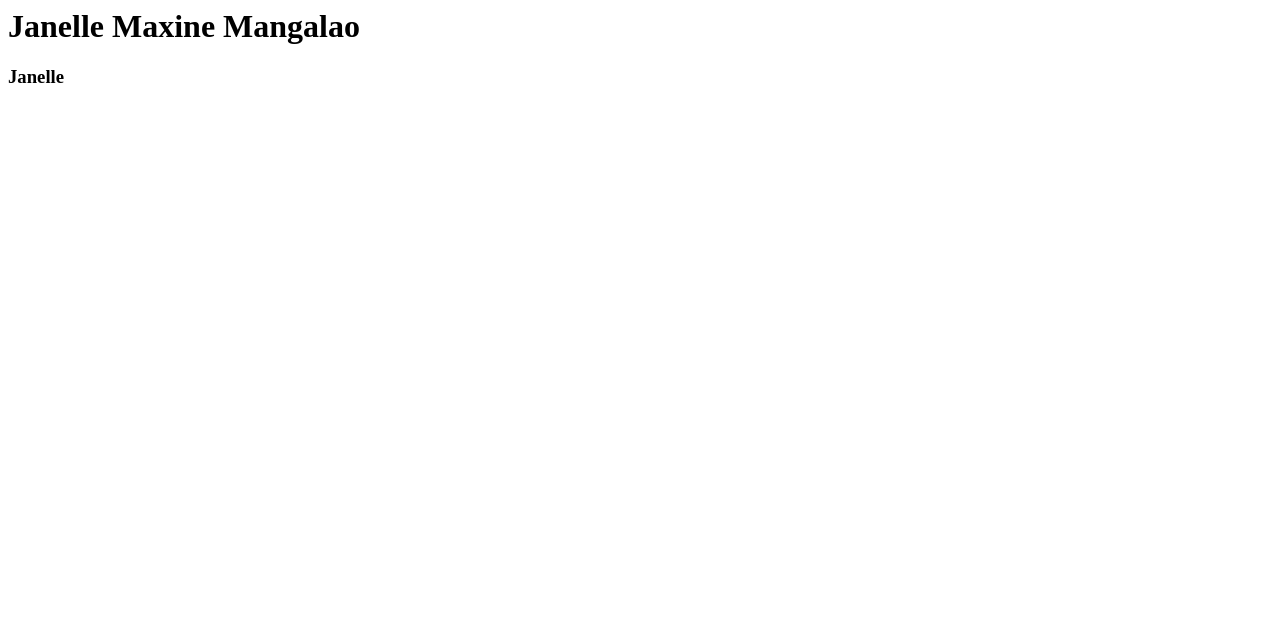
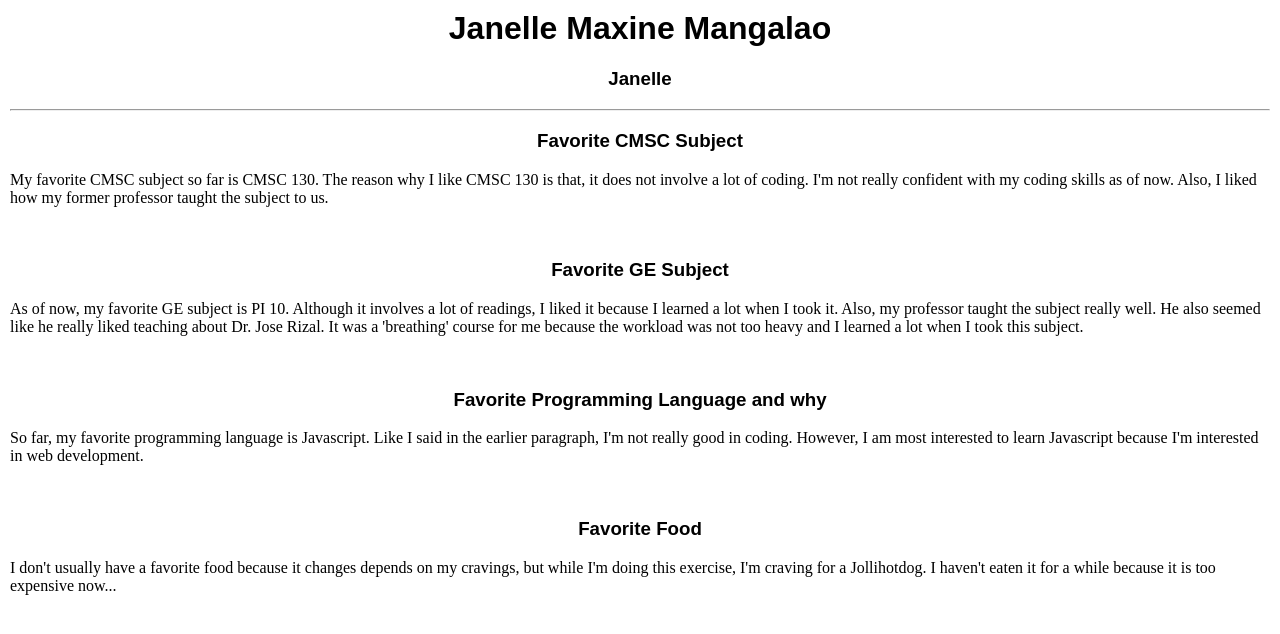
Before and after one commit to jnllaee/jnllaee.github.io, a plain HTML site: page index.html in a window 1280 px wide. Drawn offline with Linux system fonts and the light colour scheme.

Commit message:
Modified html and css files

```diff
--- a/index.html
+++ b/index.html
@@ -1,10 +1,28 @@
 <html>
 	<head>
 		<title>CMSC 100 Exer 1</title>
+		<link rel="stylesheet" href="style.css">
 	</head>
 
 	<body>
 		<h1>Janelle Maxine Mangalao</h1>
 		<h3>Janelle</h3>
+
+		<hr>
+		<h3>Favorite CMSC Subject</h3>
+		<p>My favorite CMSC subject so far is CMSC 130. The reason why I like CMSC 130 is that, it does not involve a lot of coding. I'm not really confident with my coding skills as of now. Also, I liked how my former professor taught the subject to us.</p>
+
+		<br>
+		<h3>Favorite GE Subject</h3>
+		<p>As of now, my favorite GE subject is PI 10. Although it involves a lot of readings, I liked it because I learned a lot when I took it. Also, my professor taught the subject really well. He also seemed like he really liked teaching about Dr. Jose Rizal. It was a 'breathing' course for me because the workload was not too heavy and I learned a lot when I took this subject.</p>
+
+		<br>
+		<h3>Favorite Programming Language and why</h3>
+		<p>So far, my favorite programming language is Javascript. Like I said in the earlier paragraph, I'm not really good in coding. However, I am most interested to learn Javascript because I'm interested in web development.</p>
+
+		<br>
+		<h3>Favorite Food</h3>
+		<p>I don't usually have a favorite food because it changes depends on my cravings, but while I'm doing this exercise, I'm craving for a Jollihotdog. I haven't eaten it for a while because it is too expensive now...</p>
+
 	</body>
 </html>
--- a/style.css
+++ b/style.css
@@ -1,4 +1,9 @@
+body {
+	margin: 10px;
+	padding: 0px;
+}
+
 h1,h3 {
-	font-family: Roboto;
+	font-family: arial;
 	text-align: center;
 }
```
